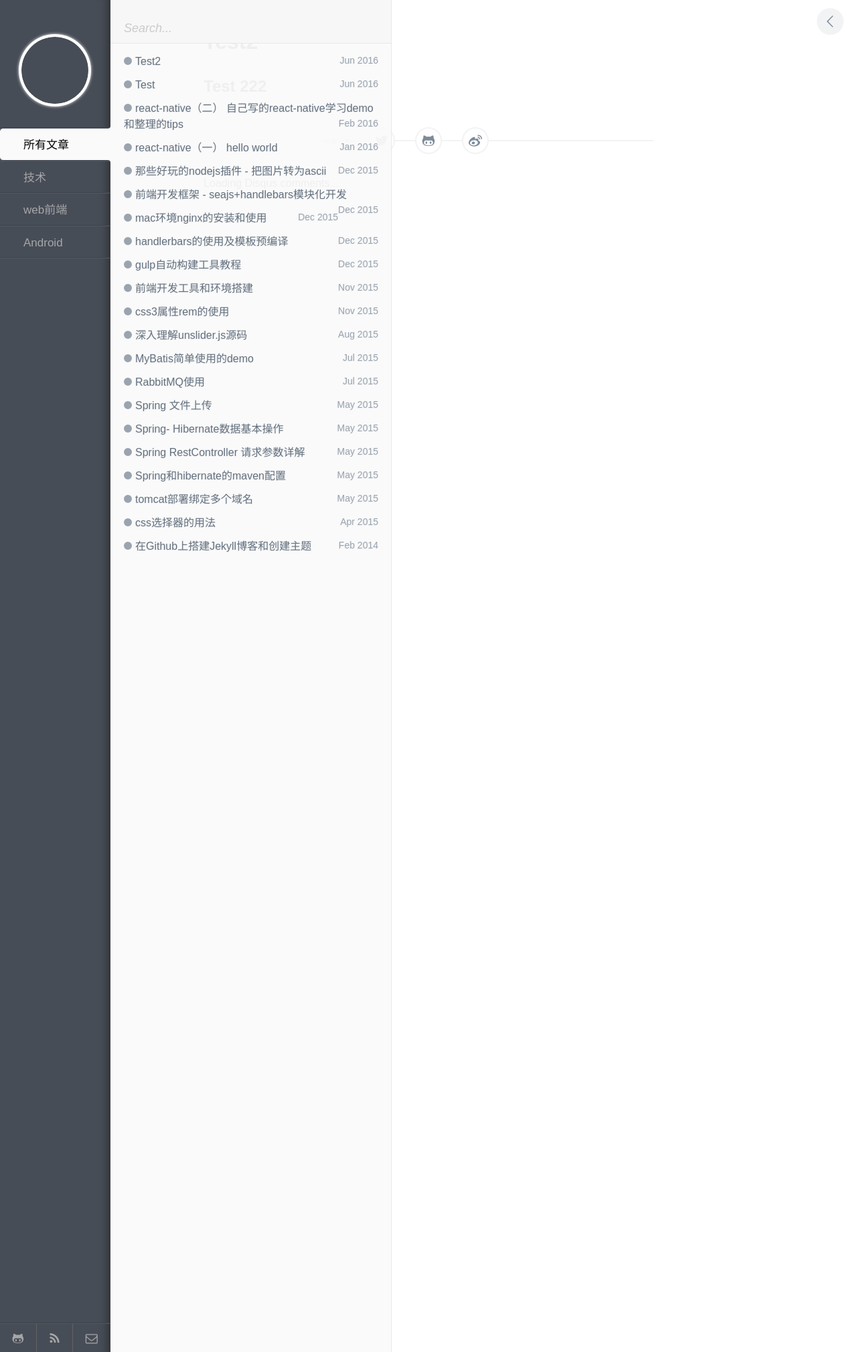
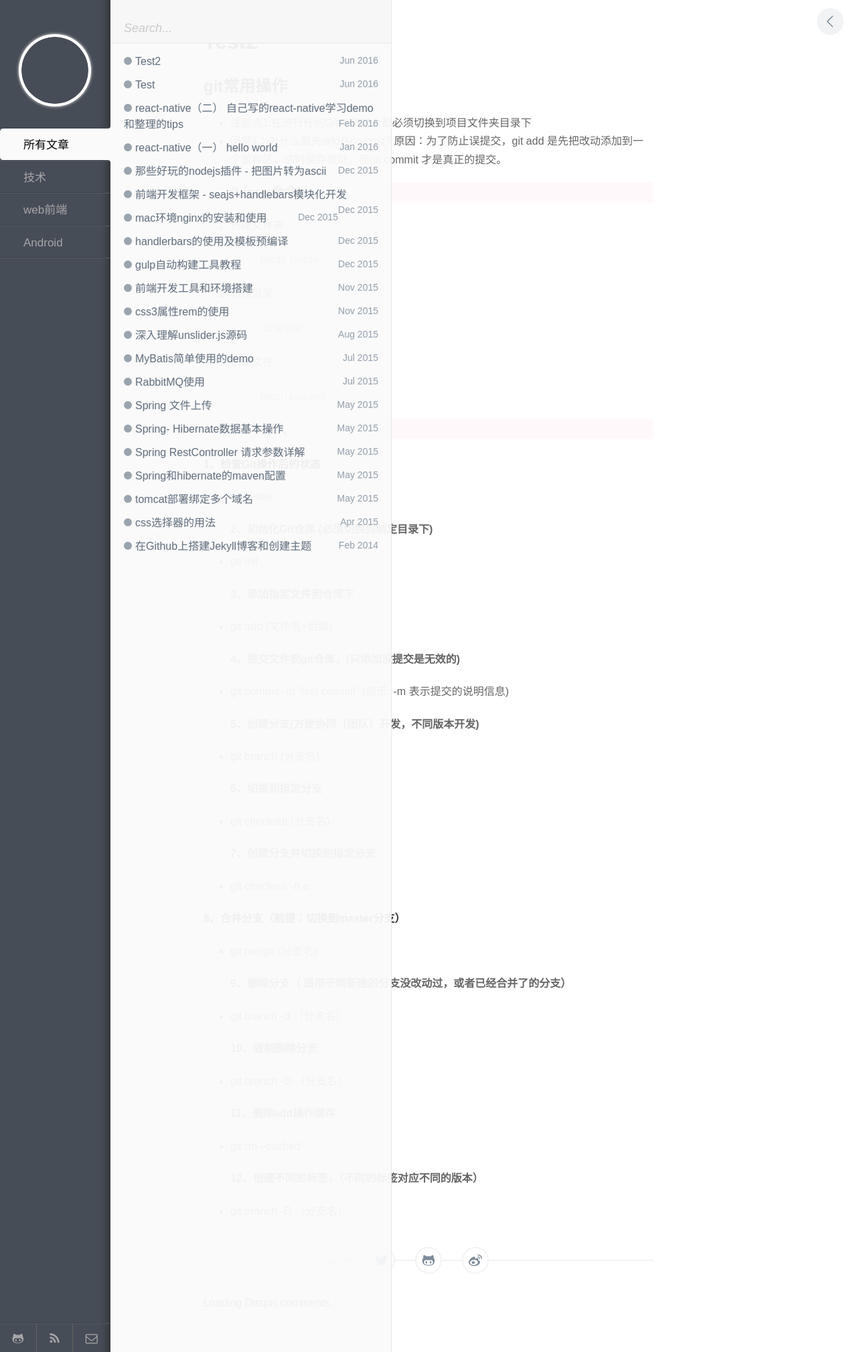
Before and after one commit to jaytong90/Blog, a Jekyll site: the page built from _posts/android/2016-6-6-test2.md, in a window 1280 px wide. Shown: the whole page at 67% size. Built offline with Jekyll 4.4.1, drawn with Linux system fonts in a browser that asks for light colours; comment, search, counter and statistics services are not loaded.

Commit message:
modify file

```diff
--- a/_posts/android/2016-6-6-test2.md
+++ b/_posts/android/2016-6-6-test2.md
@@ -1,10 +1,49 @@
 ---
 layout: post
-title: Test2
+title:
 category: Android
 tags: android
 keywords: android
 description:
 ---
 
-# Test 222
+# git常用操作
+- 注意点1:在进行任何Git操作时，都必须切换到项目文件夹目录下
+- 问题1：为什么要先add在commit?
+原因：为了防止误提交，git add 是先把改动添加到一个暂存区，临时保存改动，而git commit 才是真正的提交。
+### (Linux命令)
+
+1. 创建文件夹
+> mkdir testdir
+2. 切换目录
+> cd testdir
+3. 创建文件
+> touch test.md
+### 切入
+
+#### 1、检查Git操作后的状态
+- git status
+#### 2、初始化Git仓库 (必须切换到制定目录下)
+- git init
+#### 3、添加指定文件到仓库下
+- git add (文件名+后缀)
+#### 4、提交文件到git仓库，(只添加没提交是无效的)
+- git commit -m “first commit”
+(提示: -m 表示提交的说明信息)
+#### 5、创建分支(方便协同（团队）开发，不同版本开发)
+- git branch (分支名)
+#### 6、切换到指定分支
+- git checkout (分支名)
+#### 7、创建分支并切换到指定分支
+- git checkout -b a
+
+#### 8、合并分支（前提：切换到master分支）
+- git merge (分支名)
+#### 9、删除分支（ 适用于刚新建的分支没改动过，或者已经合并了的分支）
+- git branch -d （分支名）
+#### 10、强制删除分支
+- git branch -D （分支名）
+#### 11、删除add操作缓存
+- git rm --cashed
+#### 12、创建不同的标签，（不同的标签对应不同的版本）
+- git branch -D （分支名）
```
